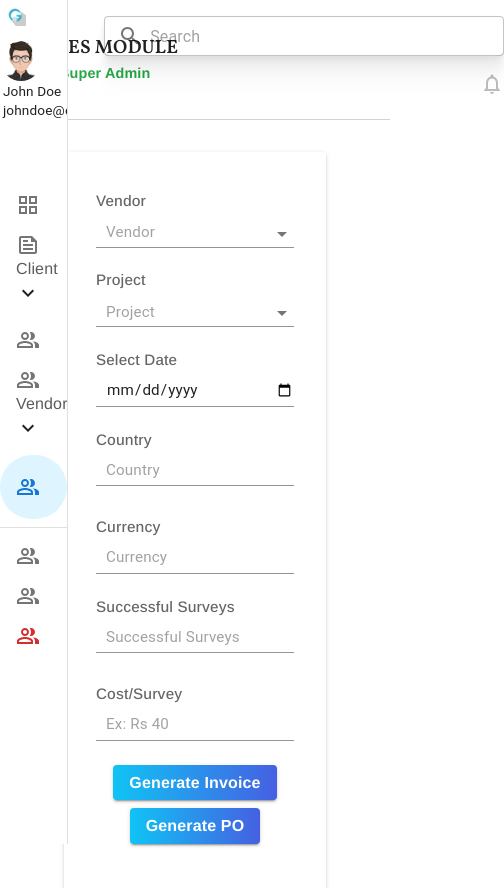
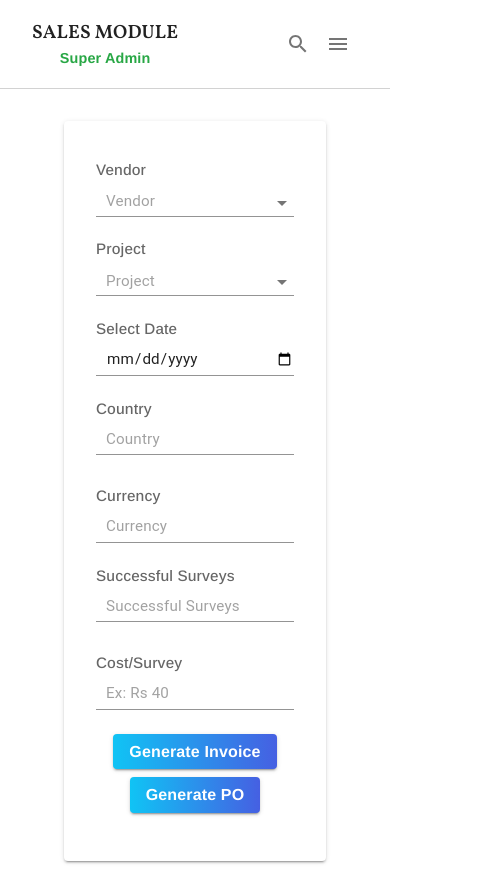
Before and after one commit to pushpak1308/Scrunity_Global, a React (Create React App) app in the folder scrutinyglobal/: page /invoice in a window 390 px wide. Shown: the top 888 px of the page, 504 px wide, since content can reach past the window. Built offline with nearby package versions, Linux system fonts and the light colour scheme.

Commit message:
responsive drawer and navbar

```diff
--- a/scrutinyglobal/src/MuiComponents/MuiDrawer/Index.js
+++ b/scrutinyglobal/src/MuiComponents/MuiDrawer/Index.js
@@ -1,4 +1,4 @@
-import React from "react";
+import React, { useState } from "react";
 import Drawer from "@mui/material/Drawer";
 import CssBaseline from "@mui/material/CssBaseline";
 import Toolbar from "@mui/material/Toolbar";
@@ -12,9 +12,14 @@ import {
   GridViewOutlined as GridViewOutlinedIcon,
   PeopleAltOutlined as PeopleAltOutlinedIcon,
 } from "@mui/icons-material";
-import { Avatar, Grid, Typography } from "@mui/material";
+import {
+  Avatar,
+  Grid,
+  Typography,
+  useTheme,
+  useMediaQuery,
+} from "@mui/material";
 import { Link } from "react-router-dom";
-import "./Style.css";
 import CollapseButton from "./SidebarButtons/CollapseButton";
 import LinkButton from "./SidebarButtons/LinkButton";
 import { useSelector, useDispatch } from "react-redux";
@@ -24,12 +29,16 @@ import {
   selectDrawerOpenVendor,
   selectDrawerOpenClient,
 } from "../../Store/Slice/drawerSlice";
+import "./Style.css";
+
 const drawerWidth = 240;
 
-export default function MuiDrawer({ active }) {
+export default function MuiDrawer({ active, mobileOpen, handleDrawerToggle }) {
   const openClient = useSelector(selectDrawerOpenClient);
   const openVendor = useSelector(selectDrawerOpenVendor);
   const dispatch = useDispatch();
+  const theme = useTheme();
+  const isMobile = useMediaQuery(theme.breakpoints.down("sm"));
 
   const handleClientClick = () => {
     dispatch(toggleDrawerClient());
@@ -45,21 +54,8 @@ export default function MuiDrawer({ active }) {
     avatar: dummy,
   };
 
-  return (
-    <Grid container className="sidebar-grid">
-      <CssBaseline />
-      <Drawer
-        sx={{
-          width: drawerWidth,
-          flexShrink: 0,
-          "& .MuiDrawer-paper": {
-            width: "17.5%",
-            boxSizing: "border-box",
-          },
-        }}
-        variant="permanent"
-        anchor="left"
-      >
+  const drawerContent = (
+    <div>
       <Grid item container className="userDetails">
         <Grid item>
           <Link to="/dashboard">
@@ -81,7 +77,6 @@ export default function MuiDrawer({ active }) {
         </Grid>
       </Grid>
       <Toolbar />
-        {/* <Divider /> */}
       <List className="list-grid">
         <LinkButton
           text="Dashboard"
@@ -102,9 +97,7 @@ export default function MuiDrawer({ active }) {
           <LinkButton
             text="Add Client"
             icon={
-                <AddIcon
-                  color={active === "ADD CLIENT" ? "primary" : "action"}
-                />
+              <AddIcon color={active === "ADD CLIENT" ? "primary" : "action"} />
             }
             link="add-client"
             active={active === "ADD CLIENT"}
@@ -159,9 +152,7 @@ export default function MuiDrawer({ active }) {
           <LinkButton
             text="Add Vendor"
             icon={
-                <AddIcon
-                  color={active === "ADD VENDOR" ? "primary" : "action"}
-                />
+              <AddIcon color={active === "ADD VENDOR" ? "primary" : "action"} />
             }
             link="add-vendor"
             active={active === "ADD VENDOR"}
@@ -215,7 +206,45 @@ export default function MuiDrawer({ active }) {
           className="logout"
         />
       </List>
+    </div>
+  );
+
+  return (
+    <Grid container className="sidebar-grid">
+      <CssBaseline />
+      {isMobile ? (
+        <Drawer
+          variant="temporary"
+          open={mobileOpen}
+          onClose={handleDrawerToggle}
+          ModalProps={{
+            keepMounted: true,
+          }}
+          sx={{
+            display: { xs: "block", sm: "none" },
+            "& .MuiDrawer-paper": {
+              boxSizing: "border-box",
+              width: drawerWidth,
+            },
+          }}
+        >
+          {drawerContent}
         </Drawer>
+      ) : (
+        <Drawer
+          variant="permanent"
+          sx={{
+            display: { xs: "none", sm: "block" },
+            "& .MuiDrawer-paper": {
+              boxSizing: "border-box",
+              width: drawerWidth,
+            },
+          }}
+          open
+        >
+          {drawerContent}
+        </Drawer>
+      )}
     </Grid>
   );
 }
--- a/scrutinyglobal/src/MuiComponents/MuiDrawer/SidebarButtons/CollapseButton.js
+++ b/scrutinyglobal/src/MuiComponents/MuiDrawer/SidebarButtons/CollapseButton.js
@@ -17,11 +17,18 @@ const CollapseButton = ({ text, icon, open, handleClick, children }) => {
       <ListItem disablePadding>
         <ListItemButton className="remove-extraBoldness" onClick={handleClick}>
           <Grid container justifyContent="space-between">
-            <Grid item container direction="row" alignItems="center" md={10}>
+            <Grid
+              item
+              container
+              direction="row"
+              alignItems="center"
+              xs={10}
+              md={10}
+            >
               <ListItemIcon>{icon}</ListItemIcon>
               <Typography className="sidebar-text">{text}</Typography>
             </Grid>
-            <Grid item md={2}>
+            <Grid item xs={2} md={2}>
               {open ? <ExpandLess /> : <ExpandMore />}
             </Grid>
           </Grid>
--- a/scrutinyglobal/src/MuiComponents/MuiNavbar/MuiAdminNavbar.js
+++ b/scrutinyglobal/src/MuiComponents/MuiNavbar/MuiAdminNavbar.js
@@ -1,4 +1,4 @@
-import React from "react";
+import React, { useRef, useState } from "react";
 import {
   AppBar,
   Toolbar,
@@ -6,13 +6,28 @@ import {
   TextField,
   InputAdornment,
   Paper,
+  IconButton,
+  Collapse,
+  Slide,
 } from "@mui/material";
+import SearchIcon from "@mui/icons-material/Search";
+import MenuIcon from "@mui/icons-material/Menu";
+import NotificationsNoneOutlinedIcon from "@mui/icons-material/NotificationsNoneOutlined";
+import { useTheme, useMediaQuery } from "@mui/material";
 import "./Style.css";
-import SearchIcon from "@mui/icons-material/Search";
-import NotificationsNoneOutlinedIcon from "@mui/icons-material/NotificationsNoneOutlined";
 
-const NavBar = ({ navbarHeading }) => {
+const NavBar = ({ navbarHeading, handleDrawerToggle }) => {
+  const [searchOpen, setSearchOpen] = useState(false);
+  const containerRef = useRef(null);
+  const theme = useTheme();
+  const isMobile = useMediaQuery(theme.breakpoints.down("sm"));
+
+  const handleSearchToggle = () => {
+    setSearchOpen(!searchOpen);
+  };
+
   return (
+    <>
       <AppBar position="static" className="adminNavbar">
         <Toolbar>
           <Grid item>
@@ -23,6 +38,27 @@ const NavBar = ({ navbarHeading }) => {
               Super Admin
             </Paper>
           </Grid>
+
+          {isMobile ? (
+            <Grid
+              item
+              container
+              justifyContent="flex-end"
+              alignItems="center"
+              direction="row"
+            >
+              <Grid item>
+                <IconButton onClick={handleSearchToggle}>
+                  <SearchIcon />
+                </IconButton>
+              </Grid>
+              <Grid item>
+                <IconButton onClick={handleDrawerToggle}>
+                  <MenuIcon />
+                </IconButton>
+              </Grid>
+            </Grid>
+          ) : (
             <Grid
               item
               container
@@ -49,8 +85,28 @@ const NavBar = ({ navbarHeading }) => {
                 <NotificationsNoneOutlinedIcon color="disabled" />
               </Grid>
             </Grid>
+          )}
         </Toolbar>
       </AppBar>
+      {searchOpen && (
+        <Slide in={searchOpen} container={containerRef.current}>
+          <TextField
+            className="search-input-mobile"
+            placeholder="Search"
+            variant="outlined"
+            fullWidth
+            size="small"
+            InputProps={{
+              startAdornment: (
+                <InputAdornment position="start">
+                  <SearchIcon />
+                </InputAdornment>
+              ),
+            }}
+          />
+        </Slide>
+      )}
+    </>
   );
 };
 
--- a/scrutinyglobal/src/MuiComponents/MuiNavbar/Style.css
+++ b/scrutinyglobal/src/MuiComponents/MuiNavbar/Style.css
@@ -33,3 +33,15 @@
     0px 21px 13px 0px #00000008, 0px 38px 15px 0px #00000003,
     0px 60px 17px 0px #00000000;
 }
+
+.search-input-mobile {
+  /* width: 23rem; */
+  padding: 0.6rem 0.5rem 0.5rem 0.8rem;
+  margin: 0.6rem 0.5rem 0.5rem 0.8rem !important;
+  gap: 0px;
+  opacity: 0px;
+  border-radius: 7px !important;
+  box-shadow: 0px 2px 5px 0px #0000000f, 0px 10px 10px 0px #0000000d,
+    0px 21px 13px 0px #00000008, 0px 38px 15px 0px #00000003,
+    0px 60px 17px 0px #00000000;
+}
--- a/scrutinyglobal/src/Screens/SuperAdmin/Layout.js
+++ b/scrutinyglobal/src/Screens/SuperAdmin/Layout.js
@@ -1,17 +1,30 @@
+import React, { useState } from "react";
 import { Grid } from "@mui/material";
-import React from "react";
 import MuiAdminNavbar from "../../MuiComponents/MuiNavbar/MuiAdminNavbar";
 import MuiDrawer from "../../MuiComponents/MuiDrawer/Index";
 
 const Layout = ({ content, navbarHeading }) => {
+  const [mobileOpen, setMobileOpen] = useState(false);
+
+  const handleDrawerToggle = () => {
+    setMobileOpen(!mobileOpen);
+  };
+
   return (
     <Grid container>
       <Grid item md={2}>
-        <MuiDrawer active={navbarHeading} />
+        <MuiDrawer
+          active={navbarHeading}
+          mobileOpen={mobileOpen}
+          handleDrawerToggle={handleDrawerToggle}
+        />
       </Grid>
       <Grid item container md={10}>
         <Grid item xs={12}>
-          <MuiAdminNavbar navbarHeading={navbarHeading} />
+          <MuiAdminNavbar
+            navbarHeading={navbarHeading}
+            handleDrawerToggle={handleDrawerToggle}
+          />
         </Grid>
         <Grid item xs={12}>
           {content}
```
Lines whose indentation alone changed are shown as unchanged.
